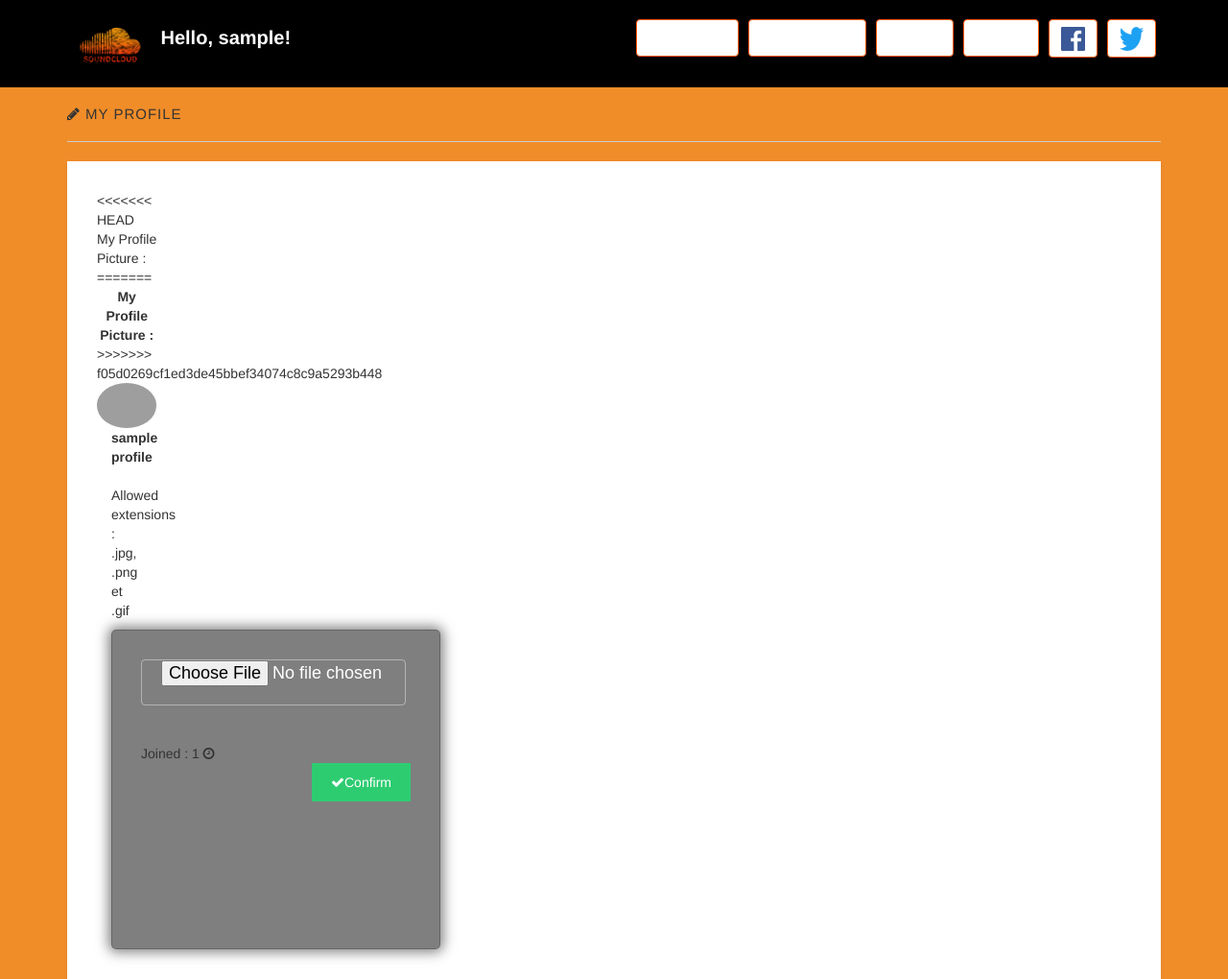
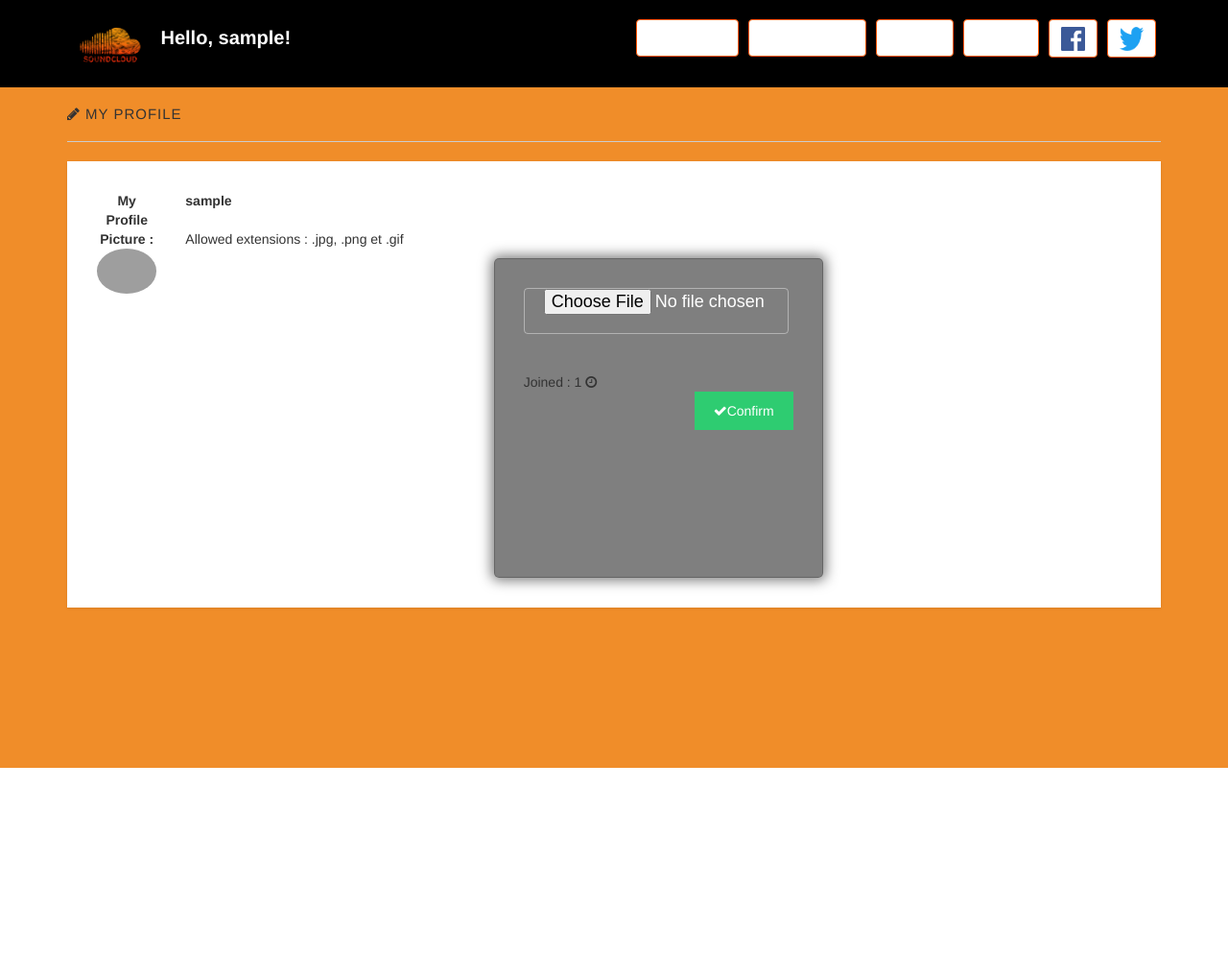
Before and after one commit to Waets/Git_versionning, a PHP site: page /edit_image in a window 1280 px wide. Shown: the whole page at 96% size. After the commit the page ends 800 px from the top, so only its background shows below. Run offline with PHP 8.4, Linux system fonts and the light colour scheme; the visitor is signed in with stand-in values (Sample User, id 1); grey boxes are pictures that could not be loaded.

Commit message:
fixed bug

```diff
--- a/view/edit_image.php
+++ b/view/edit_image.php
@@ -8,11 +8,7 @@
 					<div class="block animated fadeInDown">
 						<div class="row">
 							<div class="col-xs-2 col-sm-2 col-md-1 col-lg-1">
-<<<<<<< HEAD
-								<div class="author">My Profile Picture :
-=======
 								<div class="author"><center><strong>My Profile Picture :</strong></center>
->>>>>>> f05d0269cf1ed3de45bbef34074c8c9a5293b448
 									<?php
 									if(isset($_SESSION['image']) && !empty($_SESSION['image'])){
 										echo '<a href="edit_image.php"><img src="'.$_SESSION['image'].'" alt=""></a>';
@@ -34,7 +30,7 @@
 								}
 								?>
 
-								<b class="username"><?php echo $_SESSION['username'].' profile'; ?></b>
+								<b class="username"><?php echo $_SESSION['username']; ?></b>
 								<p>
 									<br>
 									Allowed extensions : .jpg, .png et .gif
```
